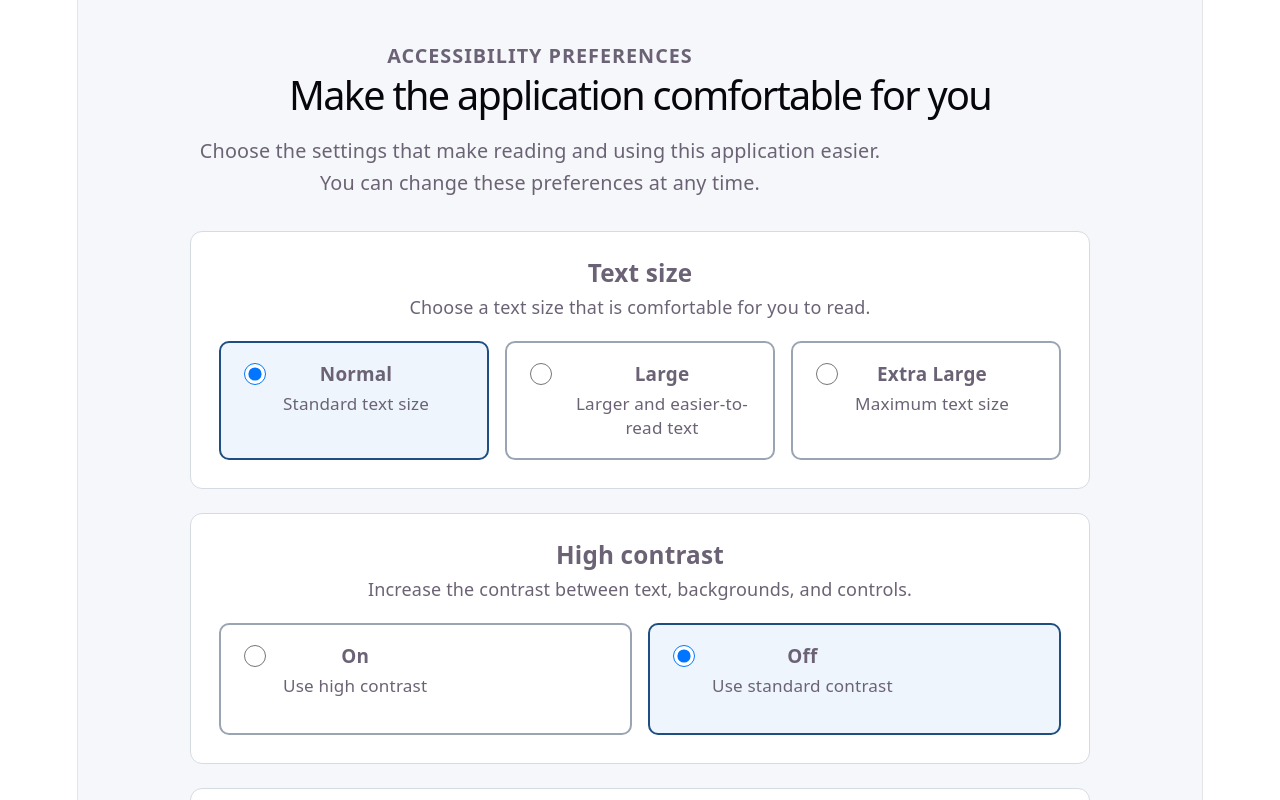
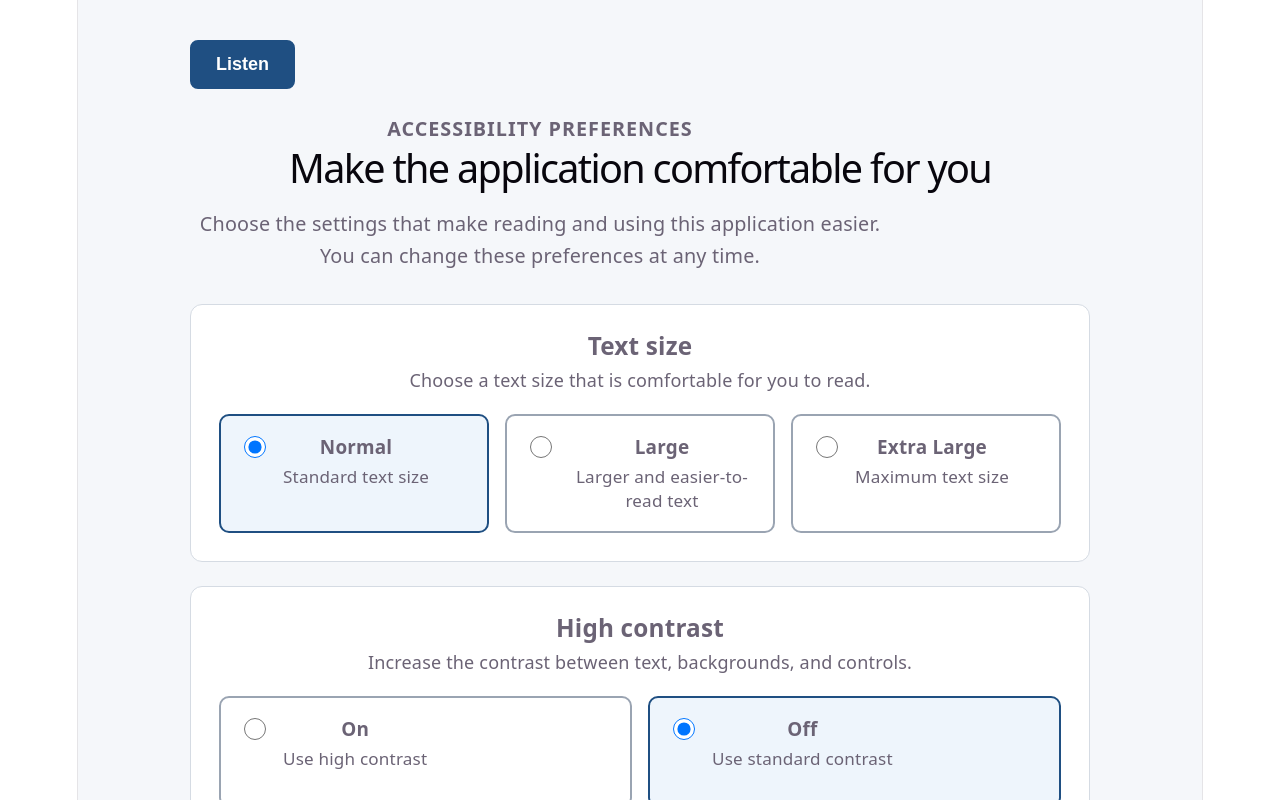
Before and after one commit to 0mkar-00/Pension_Accessibility_Platform, a React (Vite) app: page /accessibility in a window 1280 px wide. Shown: the top 800 px of the page. Built offline with nearby package versions, Linux system fonts and the light colour scheme.

Commit message:
integrated voice assistance into accessibility setup

```diff
--- /dev/null
+++ b/src/features/voice-assistance/useVoiceAssistant.js
@@ -0,0 +1,83 @@
+import { useState, useEffect, useRef, useCallback } from 'react';
+
+export const useVoiceAssistant = () => {
+  const [isSpeaking, setIsSpeaking] = useState(false);
+
+  // Determine support safely to avoid crashes in non-browser environments
+  const isSupported = typeof window !== 'undefined' && 'speechSynthesis' in window;
+
+  // Track the current active utterance
+  const utteranceRef = useRef(null);
+
+  const stop = useCallback(() => {
+    if (!isSupported) return;
+
+    // Stop any ongoing speech
+    window.speechSynthesis.cancel();
+
+    // Clear state and reference
+    setIsSpeaking(false);
+    utteranceRef.current = null;
+  }, [isSupported]);
+
+  const speak = useCallback((text) => {
+    if (!isSupported) return;
+
+    // Ignore empty text requests
+    if (!text || text.trim() === '') {
+      return;
+    }
+
+    // Cancel any existing speech before starting a new one (Replace instead of Queue)
+    window.speechSynthesis.cancel();
+
+    // Create the new utterance
+    const utterance = new SpeechSynthesisUtterance(text);
+
+    // Update our ref to the newest utterance
+    utteranceRef.current = utterance;
+
+    utterance.onstart = () => {
+      // Only update state if this event belongs to the currently active utterance
+      if (utteranceRef.current === utterance) {
+        setIsSpeaking(true);
+      }
+    };
+
+    utterance.onend = () => {
+      // Only clear state if this event belongs to the currently active utterance
+      if (utteranceRef.current === utterance) {
+        setIsSpeaking(false);
+        utteranceRef.current = null;
+      }
+    };
+
+    utterance.onerror = () => {
+      // Only clear state if this event belongs to the currently active utterance
+      if (utteranceRef.current === utterance) {
+        setIsSpeaking(false);
+        utteranceRef.current = null;
+      }
+    };
+
+    // Begin speaking
+    window.speechSynthesis.speak(utterance);
+  }, [isSupported]);
+
+  // Cleanup on component unmount
+  useEffect(() => {
+    return () => {
+      if (isSupported) {
+        window.speechSynthesis.cancel();
+        utteranceRef.current = null;
+      }
+    };
+  }, [isSupported]);
+
+  return {
+    speak,
+    stop,
+    isSpeaking,
+    isSupported
+  };
+};
--- a/src/pages/AccessibilitySetup/AccessibilitySetup.css
+++ b/src/pages/AccessibilitySetup/AccessibilitySetup.css
@@ -143,3 +143,29 @@
     padding: 20px;
   }
 }
+.accessibility-setup__voice {
+  display: flex;
+  justify-content: flex-start;
+  margin-bottom: 24px;
+}
+
+.accessibility-setup__listen {
+  min-height: 48px;
+  padding: 12px 24px;
+  border: 2px solid #1f4f82;
+  border-radius: 8px;
+  background: #1f4f82;
+  color: #ffffff;
+  font-size: 1rem;
+  font-weight: 700;
+  cursor: pointer;
+}
+
+.accessibility-setup__listen:hover {
+  opacity: 0.9;
+}
+
+.accessibility-setup__listen:focus-visible {
+  outline: 3px solid #000000;
+  outline-offset: 3px;
+}
--- a/src/pages/AccessibilitySetup/AccessibilitySetup.jsx
+++ b/src/pages/AccessibilitySetup/AccessibilitySetup.jsx
@@ -1,7 +1,9 @@
 import { useAccessibility } from '../../features/accessibility/useAccessibility';
+import { useVoiceAssistant } from '../../features/voice-assistance/useVoiceAssistant';
 import './AccessibilitySetup.css';
 
 const AccessibilitySetup = () => {
+
   const {
     fontSize,
     setFontSize,
@@ -11,9 +13,48 @@ const AccessibilitySetup = () => {
     setReducedMotion,
   } = useAccessibility();
 
+  const {
+  speak,
+  stop,
+  isSpeaking,
+  isSupported,
+} = useVoiceAssistant();
+
+const accessibilityContent = `
+  Accessibility Preferences.
+  Make the application comfortable for you.
+  Choose the settings that make reading and using this application easier.
+  Text size. Choose a text size that is comfortable for you to read.
+  High contrast. Increase the contrast between text, backgrounds, and controls.
+  Reduced motion. Reduce animations and motion effects throughout the application.
+`;
+
   return (
     <main className="accessibility-setup">
       <div className="accessibility-setup__container">
+        {isSupported && (
+  <div className="accessibility-setup__voice">
+    <button
+      type="button"
+      className="accessibility-setup__listen"
+      onClick={() => {
+        if (isSpeaking) {
+          stop();
+        } else {
+          speak(accessibilityContent);
+        }
+      }}
+      aria-pressed={isSpeaking}
+      aria-label={
+        isSpeaking
+          ? 'Stop reading accessibility instructions'
+          : 'Listen to accessibility instructions'
+      }
+    >
+      {isSpeaking ? 'Stop' : 'Listen'}
+    </button>
+  </div>
+)}
         <header className="accessibility-setup__header">
           <p className="accessibility-setup__eyebrow">
             Accessibility Preferences
```
